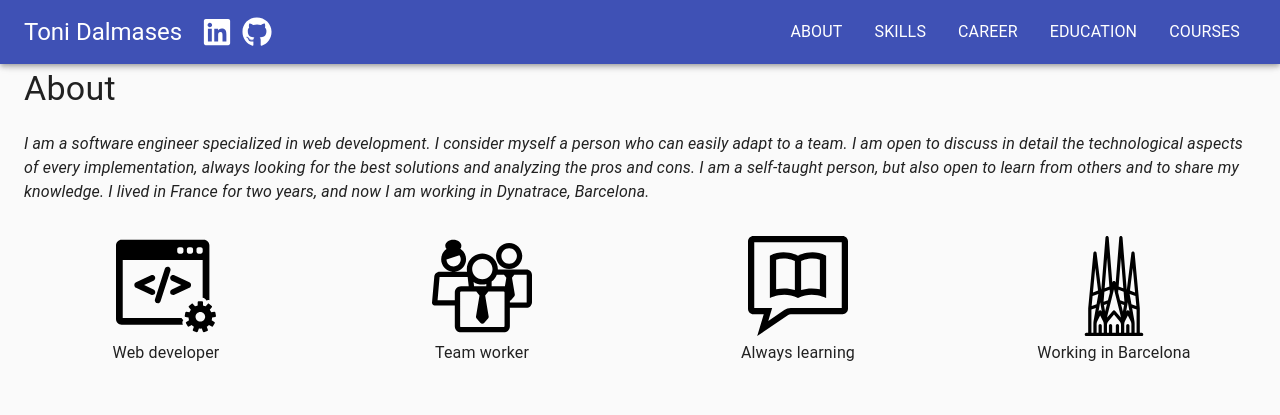
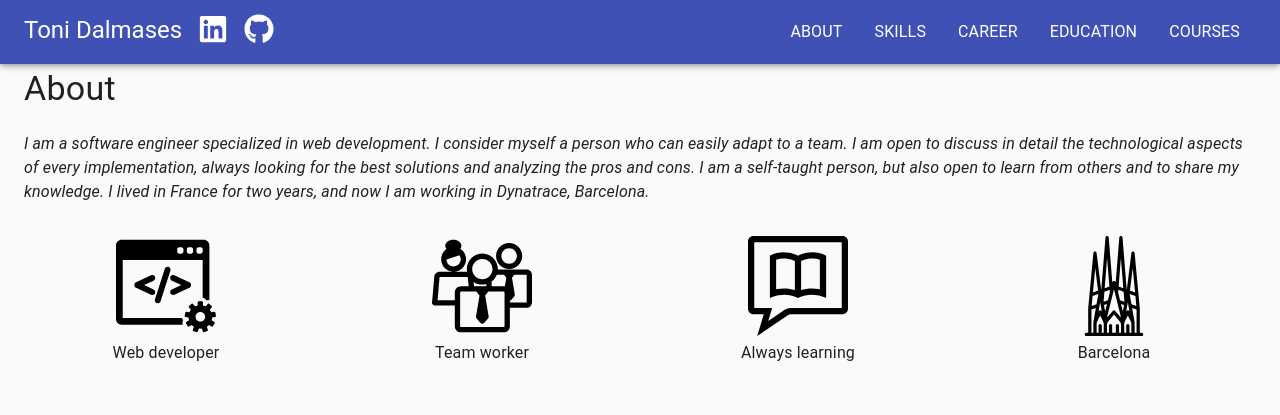
Before and after one commit to tonidalmases/tonidalmases, a React (Create React App) app: page / in a window 1280 px wide. Shown: the top 415 px of the page. Built offline with nearby package versions, Linux system fonts and the light colour scheme.

Commit message:
Fixing header spacing

```diff
--- a/src/components/about/About.js
+++ b/src/components/about/About.js
@@ -54,7 +54,7 @@ function About() {
             height="100px"
             alt="Barcelona"
           />
-          <Typography>Working in Barcelona</Typography>
+          <Typography>Barcelona</Typography>
         </Grid>
       </Grid>
     </Section>
--- a/src/components/header/Header.js
+++ b/src/components/header/Header.js
@@ -11,26 +11,16 @@ import {
   Typography,
   IconButton,
   Drawer,
+  Grid,
 } from '@material-ui/core';
 import MenuIcon from '@material-ui/icons/Menu';
 import { HashLink } from 'react-router-hash-link';
 import { FaLinkedin, FaGithub } from 'react-icons/fa';
 
 const useStyles = makeStyles({
-  navDisplayFlex: {
+  linkItems: {
     display: 'flex',
     justifyContent: 'space-between',
-  },
-  titleContainer: {
-    flexGrow: 1,
-    display: 'flex',
-    alignItems: 'center',
-    columnGap: '20px',
-  },
-  titleLinksContainer: {
-    paddingTop: '6px',
-    display: 'flex',
-    columnGap: '10px',
   },
   linkText: {
     textDecoration: 'none',
@@ -78,10 +68,12 @@ function Header() {
     <>
       <AppBar component="header" position="fixed">
         <Toolbar>
-          <div className={classes.titleContainer}>
-            <Typography variant="h5">Toni Dalmases</Typography>
+          <Grid container spacing={2}>
+            <Grid item>
+              <Typography variant="h5">Toni Dalmases</Typography>
+            </Grid>
 
-            <div className={classes.titleLinksContainer}>
+            <Grid item>
               <a
                 title="LinkedIn"
                 href="https://linkedin.com/in/tonidalmases"
@@ -91,6 +83,9 @@ function Header() {
               >
                 <FaLinkedin size="30px" />
               </a>
+            </Grid>
+
+            <Grid item>
               <a
                 title="Github"
                 href="https://github.com/tonidalmases"
@@ -100,11 +95,11 @@ function Header() {
               >
                 <FaGithub size="30px" />
               </a>
-            </div>
-          </div>
+            </Grid>
+          </Grid>
 
           {!smallScreen && (
-            <List component="nav" className={classes.navDisplayFlex}>
+            <List component="nav" className={classes.linkItems}>
               {linkItems(classes.colorWhite)}
             </List>
           )}
```
